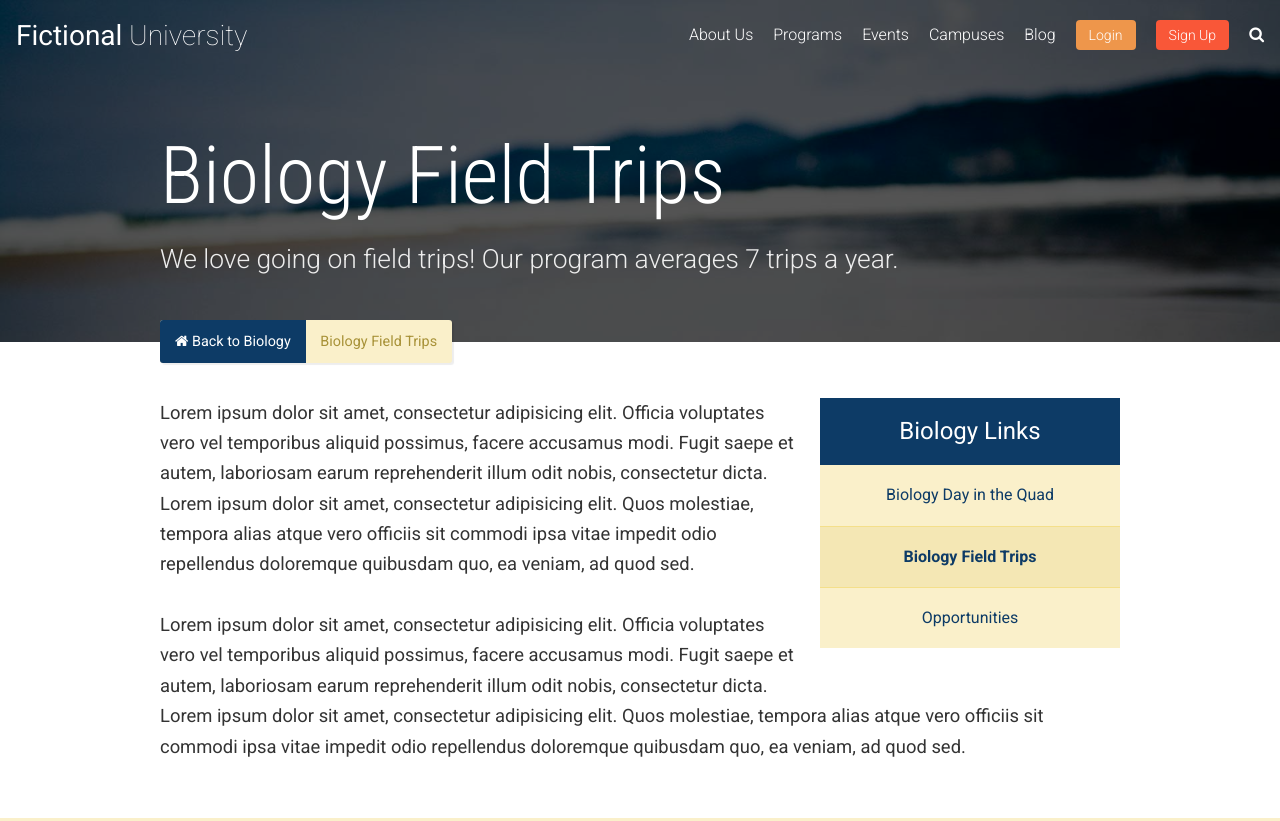
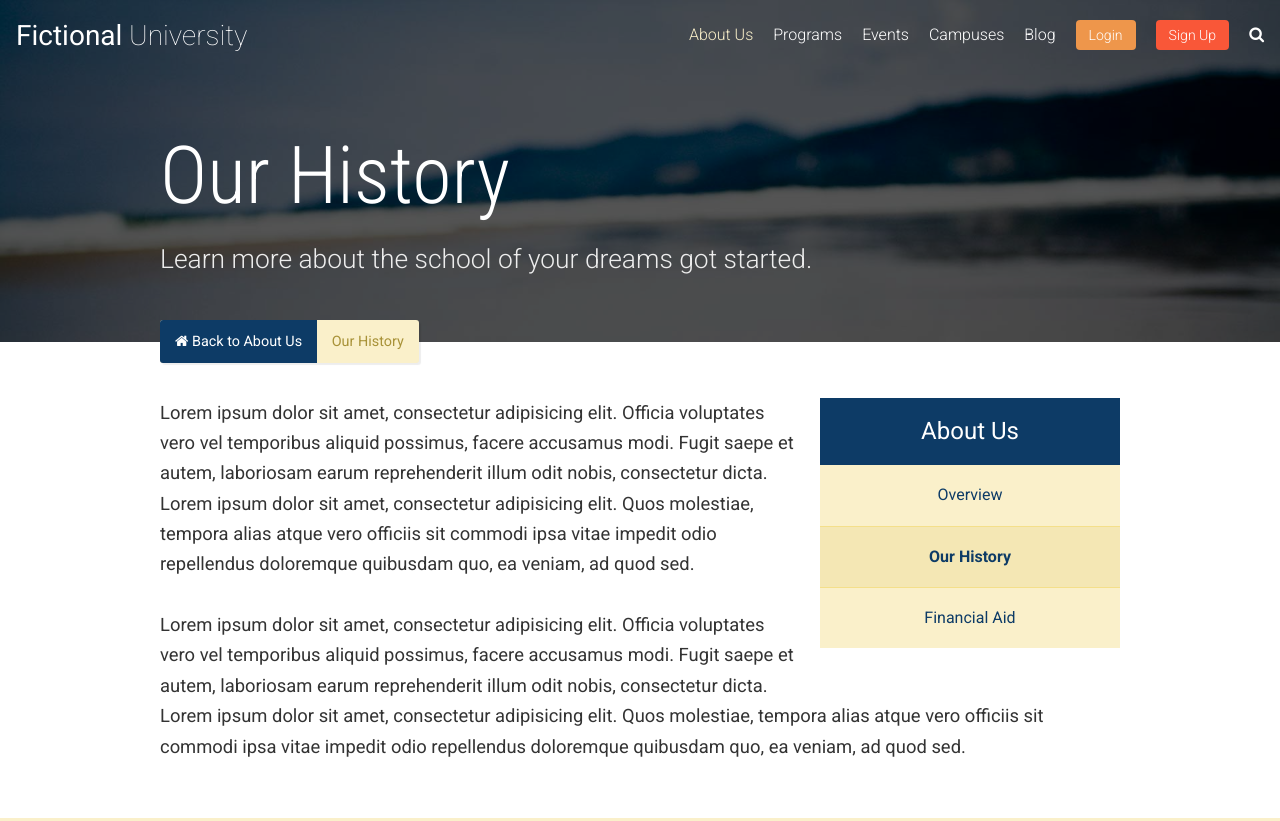
Before and after one commit to LearnWebCode/university-static, a plain HTML site: page interior-page.html in a window 1280 px wide. Shown: the top 821 px of the page. Drawn offline with Linux system fonts and the light colour scheme.

Commit message:
HTML updates.

```diff
--- a/interior-page.html
+++ b/interior-page.html
@@ -18,11 +18,11 @@
       <div class="site-header__menu group">
         <nav class="main-navigation">
           <ul class="min-list group">
-            <li ><a href="#">About Us</a></li>
-            <li ><a href="#">Programs</a></li>
-            <li ><a href="#">Events</a></li>
-            <li ><a href="#">Campuses</a></li>
-            <li ><a href="#">Blog</a></li>
+            <li class="current-menu-item"><a href="#">About Us</a></li>
+            <li><a href="#">Programs</a></li>
+            <li><a href="#">Events</a></li>
+            <li><a href="#">Campuses</a></li>
+            <li><a href="#">Blog</a></li>
           </ul>
         </nav>
         <div class="site-header__util">
@@ -37,9 +37,9 @@
   <div class="page-banner">
     <div class="page-banner__bg-image" style="background-image: url(images/ocean.jpg);"></div>
     <div class="page-banner__content container container--narrow">
-      <h1 class="page-banner__title">Biology Field Trips</h1>
+      <h1 class="page-banner__title">Our History</h1>
       <div class="page-banner__intro">
-        <p>We love going on field trips! Our program averages 7 trips a year.</p>
+        <p>Learn more about the school of your dreams got started.</p>
       </div>
     </div>
   </div>
@@ -47,15 +47,15 @@
   <div class="container container--narrow page-section">
 
     <div class="metabox metabox--position-up metabox--with-home-link">
-      <p><a class="metabox__blog-home-link" href="#"><i class="fa fa-home" aria-hidden="true"></i> Back to Biology</a> <span class="metabox__main">Biology Field Trips</span></p>
+      <p><a class="metabox__blog-home-link" href="#"><i class="fa fa-home" aria-hidden="true"></i> Back to About Us</a> <span class="metabox__main">Our History</span></p>
     </div>
 
     <div class="page-links">
-          <h2 class="page-links__title">Biology Links</h2>
+          <h2 class="page-links__title">About Us</h2>
           <ul class="min-list">
-            <li><a href="#">Biology Day in the Quad</a></li>
-            <li class="page-links__active">Biology Field Trips</li>
-            <li><a href="#">Opportunities</a></li>
+            <li><a href="#">Overview</a></li>
+            <li class="page-links__active">Our History</li>
+            <li><a href="#">Financial Aid</a></li>
           </ul>
         </div>
 
```
Also changed, not shown: index.html (+5 -5 lines).
